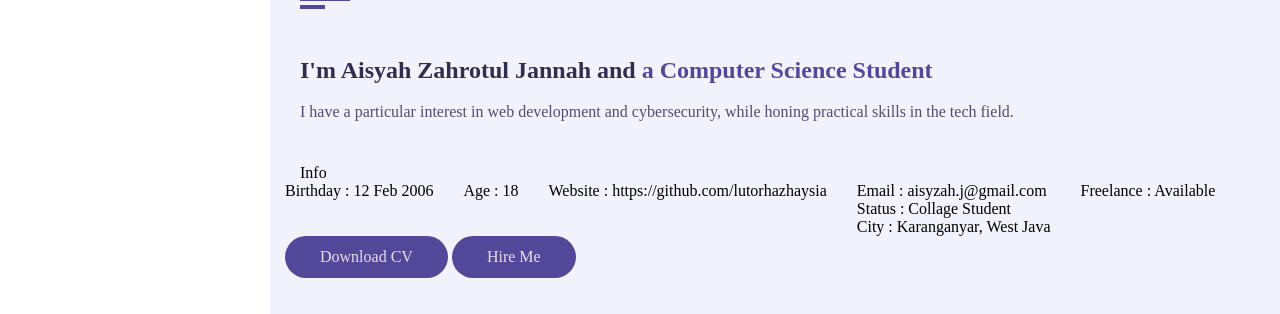
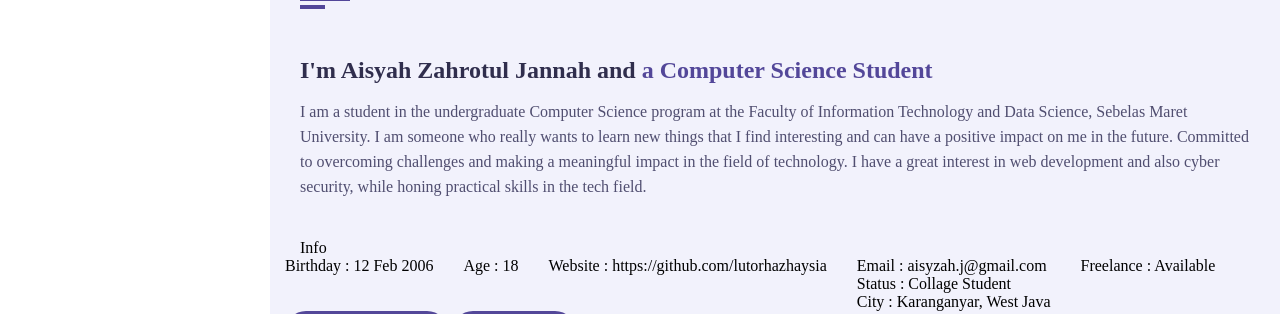
Before and after one commit to lutorhazhaysia/L0124086_AisyahZahrotulJannah_LearningLabs, a plain HTML site: page L0124086_AisyahZahrotulJannah_LearningLabs/index.html in a window 1280 px wide. Shown: the part 928-1242 px from the top of the page. Drawn offline with nearby package versions, Linux system fonts and the light colour scheme; a web font is replaced by a local one.

Commit message:
index.html

```diff
--- a/L0124086_AisyahZahrotulJannah_LearningLabs/index.html
+++ b/L0124086_AisyahZahrotulJannah_LearningLabs/index.html
@@ -71,8 +71,10 @@
                         <div class="row">
                             <div class="about-text padd-15">
                                 <h3>I'm Aisyah Zahrotul Jannah and <span> a Computer Science Student</span></h3>
-                                <p>I have a particular interest in web development and cybersecurity,
-                                    while honing practical skills in the tech field.</p>
+                                <p>I am a student in the undergraduate Computer Science program at the Faculty of Information Technology and Data Science, Sebelas Maret University.
+                                    I am someone who really wants to learn new things that I find interesting and can have a positive impact on me in the future.
+                                    Committed to overcoming challenges and making a meaningful impact in the field of technology.
+                                    I have a great interest in web development and also cyber security, while honing practical skills in the tech field.</p>
                             </div>
                         </div>
                         <div class="row">
```
